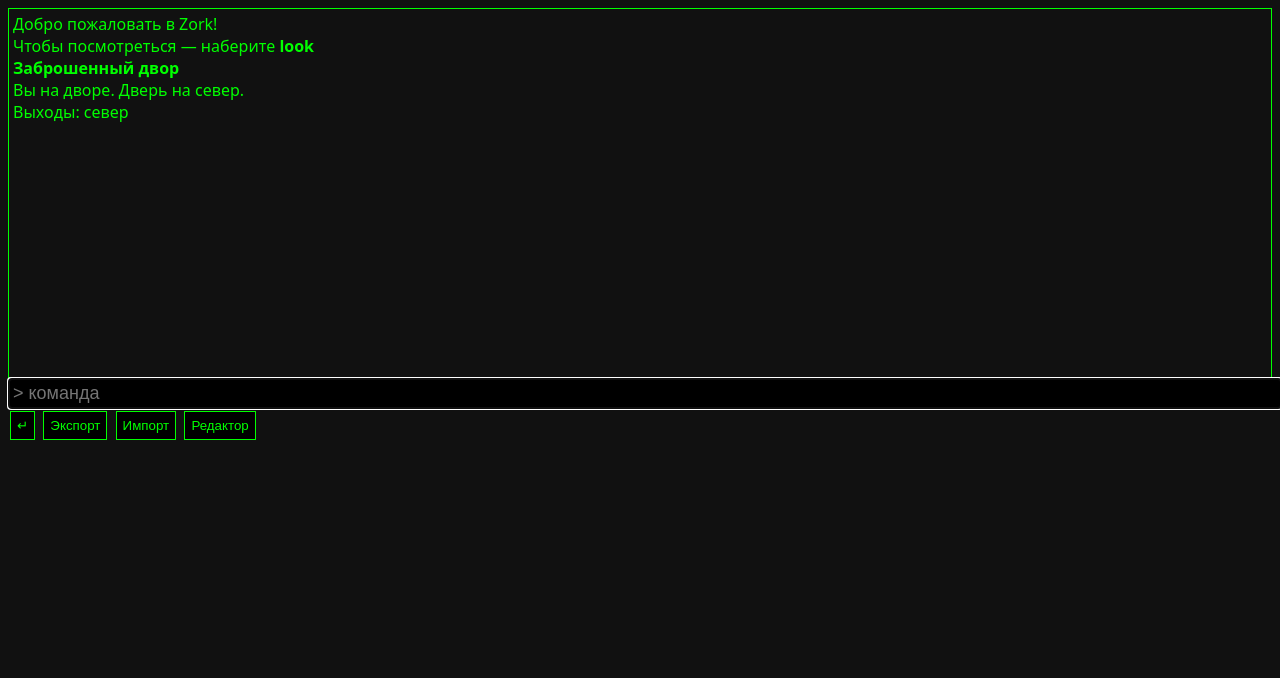
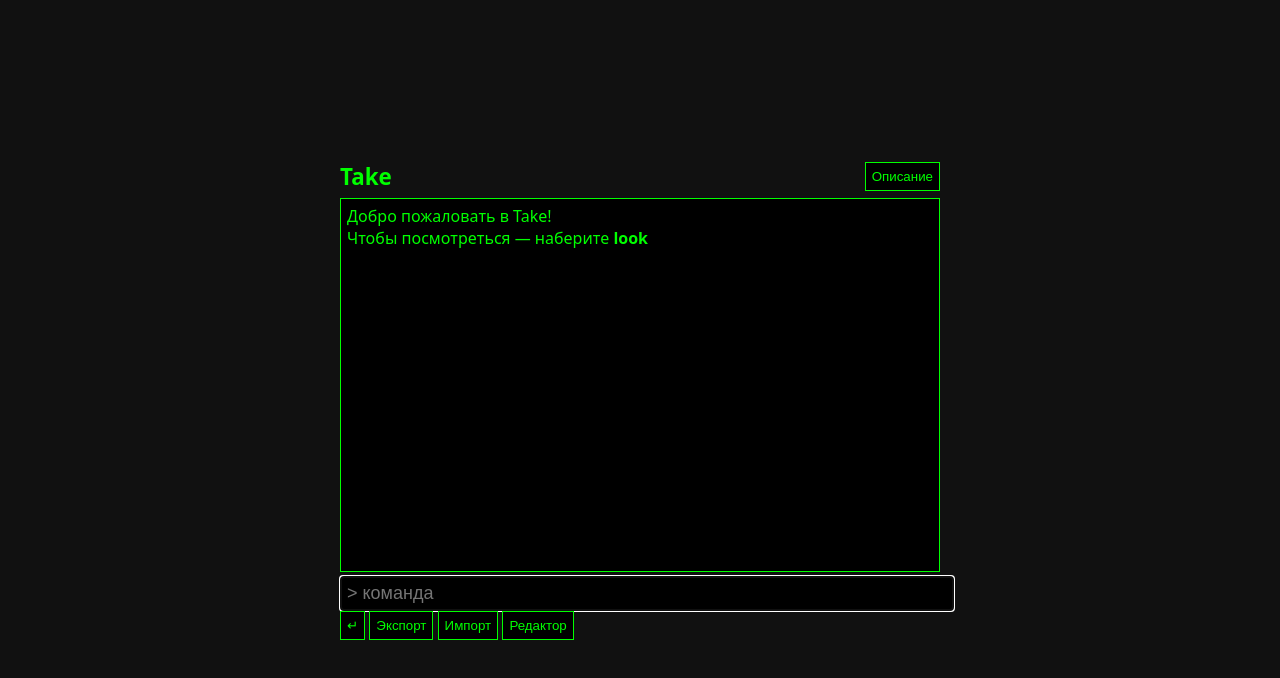
Before and after one commit to ONETAK76/Takes, a plain HTML site: page index.html in a window 1280 px wide. Drawn offline with Linux system fonts and the light colour scheme.

Commit message:
Update index.html

```diff
--- a/index.html
+++ b/index.html
@@ -3,16 +3,28 @@
 <head>
 <meta charset="utf-8">
 <meta name="viewport" content="width=device-width,initial-scale=1">
-<title>Zork-Like Builder</title>
+<title>Take</title>
 <style>
-body{font-family:system-ui;background:#111;color:#0f0;margin:0;padding:8px}
-#out{white-space:pre-wrap;height:45vh;overflow-y:scroll;border:1px solid #0f0;padding:4px}
-#in{width:100%;font-size:18px;background:#000;color:#0f0;border:1px solid #0f0;padding:4px}
-button{background:#000;color:#0f0;border:1px solid #0f0;padding:6px;margin:2px}
+html,body{height:100%;margin:0}
+body{display:flex;align-items:center;justify-content:center;background:#111;font-family:system-ui}
+#wrap{min-width:320px;max-width:600px;width:90vw}
+#header{display:flex;align-items:center;justify-content:space-between;margin-bottom:6px}
+h1{margin:0;font-size:1.4em;color:#0f0}
+button{background:#000;color:#0f0;border:1px solid #0f0;padding:6px;margin:0}
+#descPanel{display:none;border:1px solid #0f0;padding:6px;margin-bottom:6px;background:#000;color:#0f0;font-size:0.9em}
+#out{white-space:pre-wrap;height:45vh;overflow-y:auto;border:1px solid #0f0;padding:6px;background:#000;color:#0f0}
+#in{width:100%;font-size:18px;background:#000;color:#0f0;border:1px solid #0f0;padding:6px;margin-top:4px}
 </style>
 </head>
 <body>
-<div id="out">Добро пожаловать в Zork!<br>Чтобы посмотреться — наберите <b>look</b></div>
+<div id="wrap">
+  <div id="header">
+    <h1>Take</h1>
+    <button onclick="toggleDesc()">Описание</button>
+  </div>
+  <div id="descPanel">Текстовая РПГ с полной свободой действий и возможностью создания своего уникального сюжета by ONETAK</div>
+
+  <div id="out">Добро пожаловать в Take!<br>Чтобы посмотреться — наберите <b>look</b></div>
   <input id="in" placeholder="&gt; команда" autofocus>
   <br>
   <button onclick="send()">↵</button>
@@ -27,9 +39,10 @@ button{background:#000;color:#0f0;border:1px solid #0f0;padding:6px;margin:2px}
     <textarea id="rdesc" placeholder="Описание" rows="3" style="width:100%"></textarea>
     <button onclick="quickRoom()">Создать / обновить ТЕКУЩУЮ</button>
   </div>
+</div>
 
 <script>
-// ---------- ядро ----------
+/* ---------- движок ---------- */
 const world = JSON.parse(localStorage.getItem('zworld')||`{
   "rooms":{"двор":{"name":"Заброшенный двор","desc":"Вы на дворе. Дверь на север.","exits":{"север":"чулан"},"items":[]},
            "чулан":{"name":"Тёмный чулан","desc":"Пахнет плесенью.","exits":{"юг":"двор"},"items":["факел"]}},
@@ -89,7 +102,7 @@ function checkTriggers(){
 function evalCond(c){
   return c.split('and').every(p=>{
     if(p.trim().startsWith('has'))return world.inv.includes(p.trim().slice(4).trim());
-    if(p.trim().startsWith('in'))return world.playerRoom===p.trim().slice(3).trim();
+    if(p.trim().startsWith('in'))return world.playerRoom===p.trim().slice(3).trim());
     if(p.trim().startsWith('flag'))return world.flags.includes(p.trim().slice(5).trim());
     return true;
   });
@@ -101,7 +114,6 @@ function runAct(a){
     const [,dir,targ]=a.split(' '); world.rooms[world.playerRoom].exits[dir]=targ;
   }
 }
-// ---------- редактор ----------
 function toggleEdit(){const d=document.getElementById('edit');d.style.display=d.style.display==='none'?'block':'none';}
 function quickRoom(){
   const name=document.getElementById('rname').value.trim();
@@ -112,14 +124,16 @@ function quickRoom(){
   world.rooms[rid].desc=desc;
   save(); out(`Комната «${name}» обновлена.`);
 }
-// ---------- экспорт / импорт ----------
 function exportWorld(){prompt('Сохраните этот JSON:',JSON.stringify(world));}
 function importWorld(){
   const j=prompt('Вставьте JSON:');
   if(!j)return;
   try{Object.assign(world,JSON.parse(j));save();location.reload();}catch(e){alert('Ошибка');}
 }
-// ---------- старт ----------
+function toggleDesc(){
+  const p=document.getElementById('descPanel');
+  p.style.display=p.style.display==='none'?'block':'none';
+}
 look();
 document.getElementById('in').addEventListener('keydown',e=>{if(e.key==='Enter')send()});
 </script>
```
Lines whose indentation alone changed are shown as unchanged.
